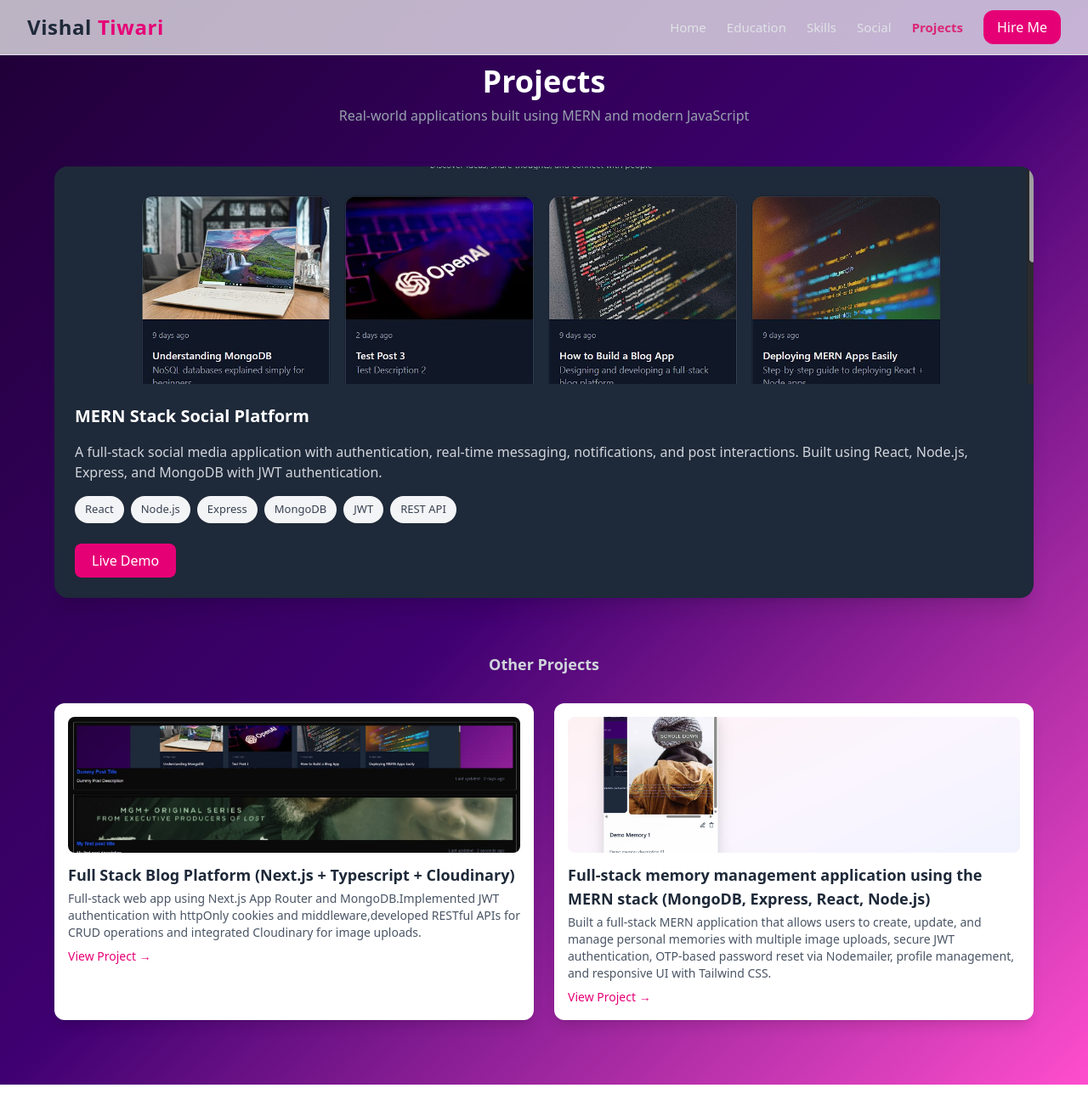
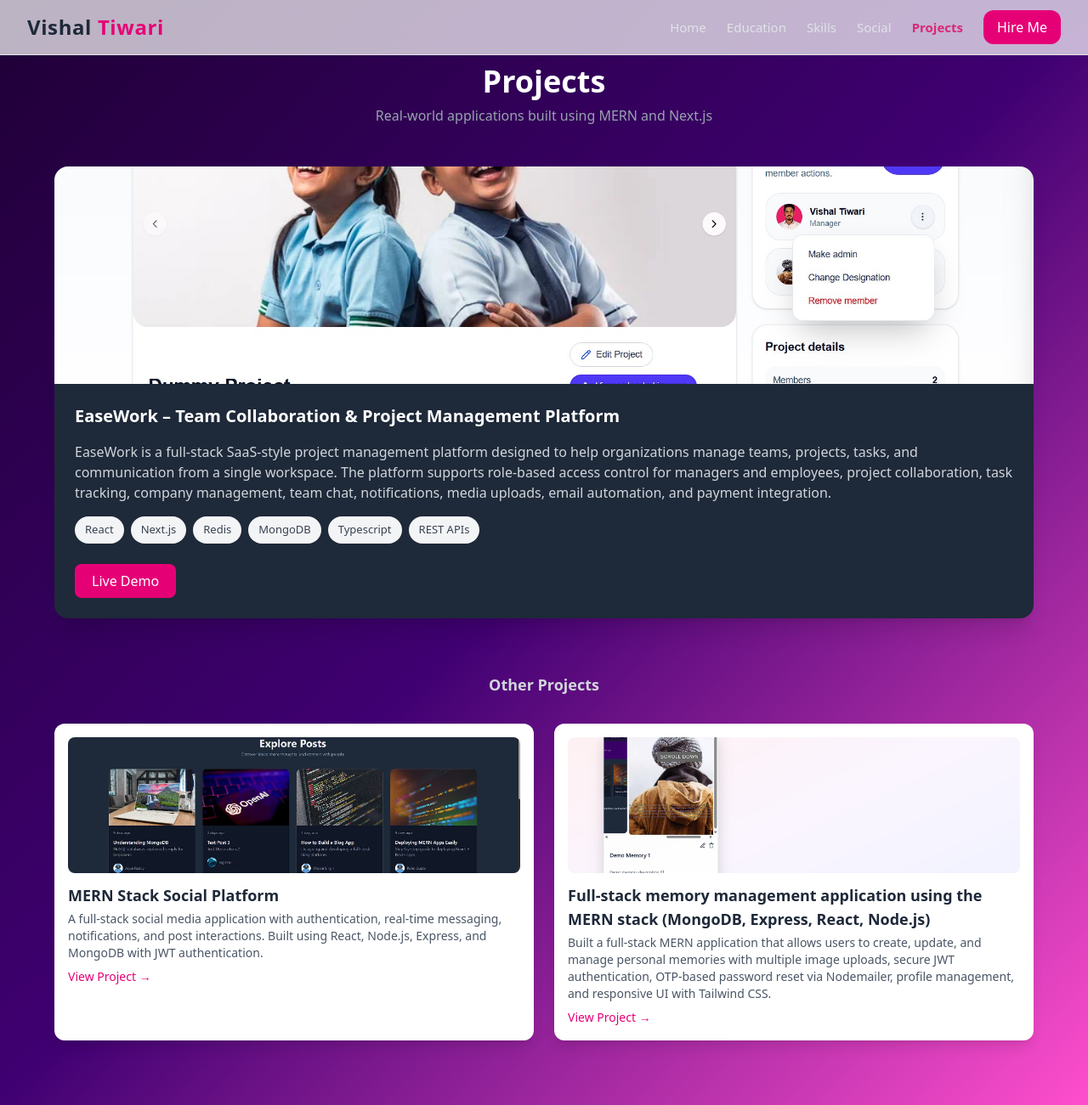
Before and after one commit to Vishal05it/My-Portfolio, a React (Vite) app: page /projects in a window 1280 px wide. Shown: the whole page at 85% size. Before the commit the page ends 1277 px from the top, so only its background shows below. Built offline with nearby package versions, Linux system fonts and the light colour scheme.

Commit message:
Portfolio modified

```diff
--- a/src/Components/Projects.jsx
+++ b/src/Components/Projects.jsx
@@ -4,6 +4,7 @@ import ReactTicTacToe from "../assets/TicTacToeReact.png";
 import Banking from "../assets/Banking.png";
 import Memories from "../../Memories.jpg";
 import BlogApp from "../assets/BlogApp.jpeg";
+import EaseWork from "../assets/5.jpg";
 function Projects() {
   return (
     <section className="py-16 px-4 sm:px-6 lg:px-8 bg-gray-900 min-h-screen">
@@ -14,43 +15,46 @@ function Projects() {
             Projects
           </h2>
           <p className="mt-2 text-gray-400">
-            Real-world applications built using MERN and modern JavaScript
+            Real-world applications built using MERN and Next.js
           </p>
         </div>
 
         {/* 🔥 MAIN PROJECT */}
         <div className="bg-gray-800 rounded-2xl shadow-xl overflow-hidden mb-16 fade-up delay-2">
           <img
-            src={MERNApp}
+            src={EaseWork}
             alt="MERN Social Platform"
-            className="w-full h-56 sm:h-64 object-cover"
+            className="w-full h-46 sm:h-64 object-cover"
           />
 
           <div className="p-6 space-y-4">
             <h3 className="text-xl font-bold text-white">
-              MERN Stack Social Platform
+              EaseWork – Team Collaboration & Project Management Platform
             </h3>
 
             <p className="text-gray-300">
-              A full-stack social media application with authentication,
-              real-time messaging, notifications, and post interactions. Built
-              using React, Node.js, Express, and MongoDB with JWT
-              authentication.
+              EaseWork is a full-stack SaaS-style project management platform
+              designed to help organizations manage teams, projects, tasks, and
+              communication from a single workspace. The platform supports
+              role-based access control for managers and employees, project
+              collaboration, task tracking, company management, team chat,
+              notifications, media uploads, email automation, and payment
+              integration.
             </p>
 
             {/* TECH TAGS */}
             <div className="flex flex-wrap gap-2">
               <span className="skillTag">React</span>
-              <span className="skillTag">Node.js</span>
-              <span className="skillTag">Express</span>
+              <span className="skillTag">Next.js</span>
+              <span className="skillTag">Redis</span>
               <span className="skillTag">MongoDB</span>
-              <span className="skillTag">JWT</span>
-              <span className="skillTag">REST API</span>
+              <span className="skillTag">Typescript</span>
+              <span className="skillTag">REST APIs</span>
             </div>
 
             {/* BUTTON */}
             <a
-              href="https://mern-stack-social-platform.vercel.app/"
+              href="https://crm-tprb.vercel.app/"
               target="_blank"
               className="inline-block mt-2 px-5 py-2 bg-pink-600 text-white rounded-lg hover:bg-pink-700 transition"
             >
@@ -59,7 +63,7 @@ function Projects() {
           </div>
         </div>
 
-        {/* 🔥 SEPARATOR (IMPORTANT) */}
+        {/*  SEPARATOR  */}
         <div className="mb-8 text-center fade-up delay-3">
           <h3 className="text-lg font-semibold text-gray-300">
             Other Projects
@@ -68,24 +72,24 @@ function Projects() {
 
         {/* 🔹 OTHER PROJECTS */}
         <div className="grid grid-cols-1 sm:grid-cols-2 gap-6">
-          {/* NEXT.JS BLOG APP */}
+          {/* MERN Stack Social Media Platform APP */}
           <div className="bg-white dark:bg-gray-800 rounded-xl p-4 shadow-lg hover:shadow-2xl transition fade-up delay-4">
             <img
-              src={BlogApp}
+              src={MERNApp}
               className="rounded-lg mb-3 w-full h-40 object-cover"
               alt="Tic Tac Toe"
             />
             <h3 className="text-lg font-semibold text-gray-800 dark:text-white">
-              Full Stack Blog Platform (Next.js + Typescript + Cloudinary)
+              MERN Stack Social Platform
             </h3>
             <p className="text-sm text-gray-600 dark:text-gray-300 mt-1">
-              Full-stack web app using Next.js App Router and
-              MongoDB.Implemented JWT authentication with httpOnly cookies and
-              middleware,developed RESTful APIs for CRUD operations and
-              integrated Cloudinary for image uploads.
+              A full-stack social media application with authentication,
+              real-time messaging, notifications, and post interactions. Built
+              using React, Node.js, Express, and MongoDB with JWT
+              authentication.
             </p>
             <a
-              href="https://next-js-blog-app-yh8m.vercel.app/"
+              href="https://mern-stack-social-platform.vercel.app/"
               target="_blank"
               className="inline-block mt-2 text-pink-600 text-sm font-medium"
             >
```
Also changed, not shown: src/assets/3.jpg (added), src/assets/5.jpg (added).
